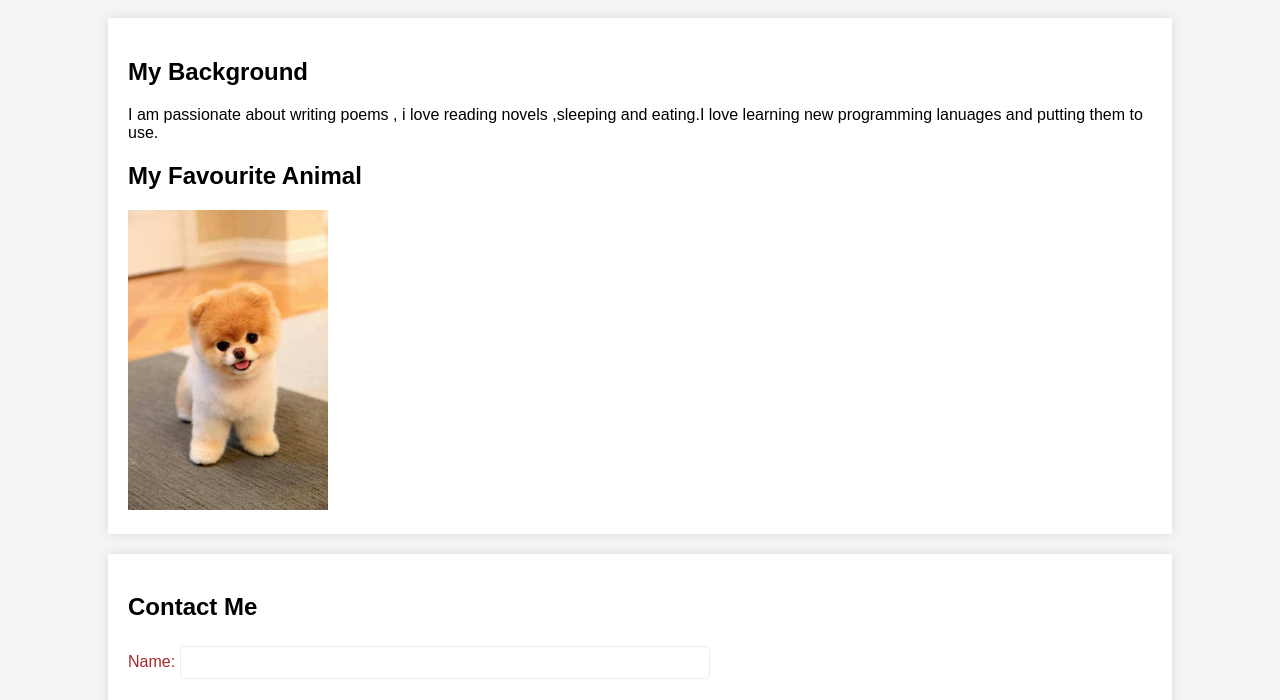
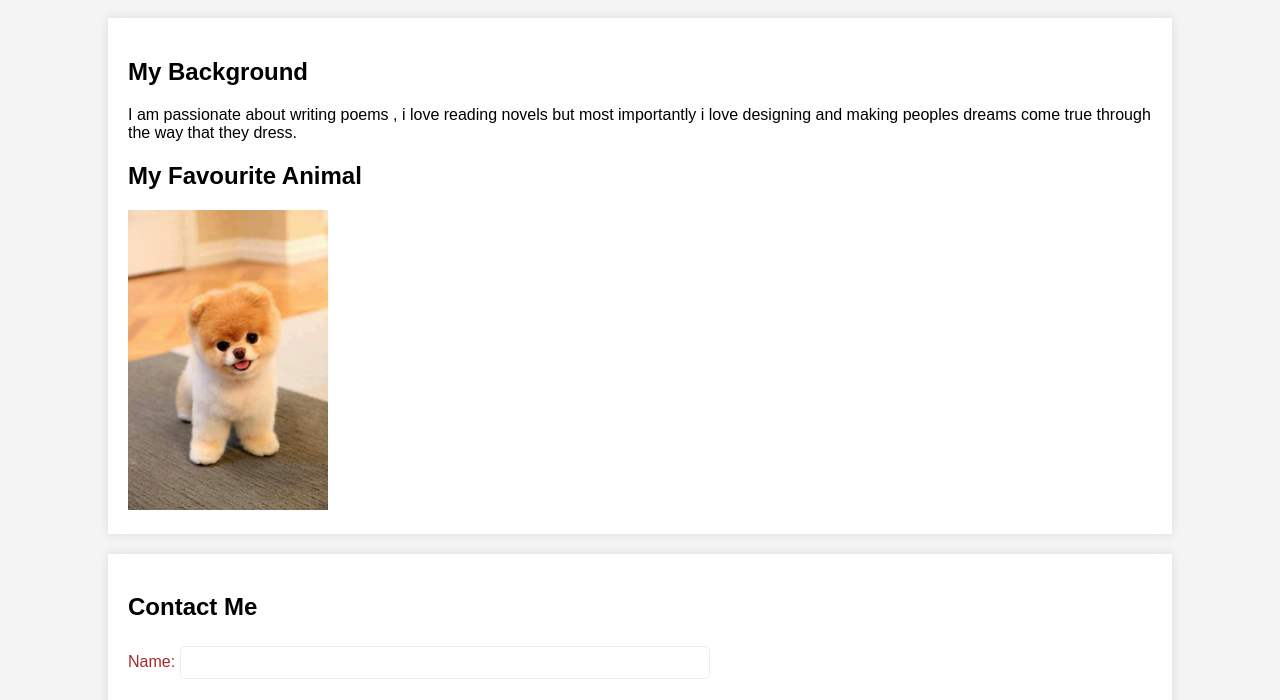
Before and after one commit to teddybolokang/Dress-site, a plain HTML site: page about.html in a window 1280 px wide. Shown: the part 100-800 px from the top of the page. Drawn offline with Linux system fonts and the light colour scheme.

Commit message:
Update about.html

```diff
--- a/about.html
+++ b/about.html
@@ -15,7 +15,7 @@
       <section>
           <h2>My Background</h2>
           <p>
-            I am passionate about writing poems , i love reading novels ,sleeping and eating.I love learning new programming lanuages and putting them to use.
+            I am passionate about writing poems , i love reading novels but most importantly i love designing and making peoples dreams come true through the way that they dress.
           </p>
             <h2>My Favourite Animal</h2>
           <img src="puppy.jpg" Width="200" alt="A picture of a cute puppy">
```
